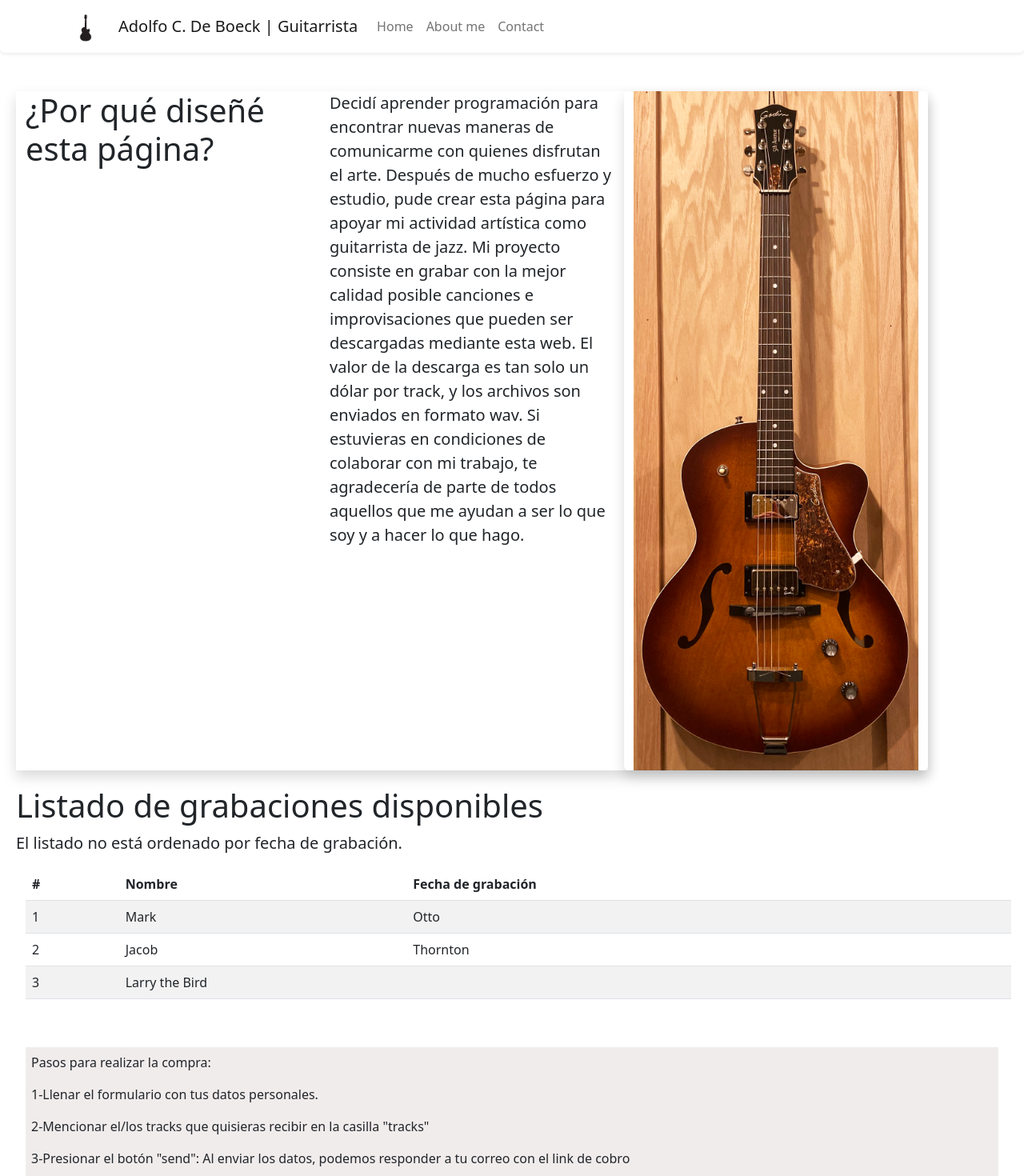
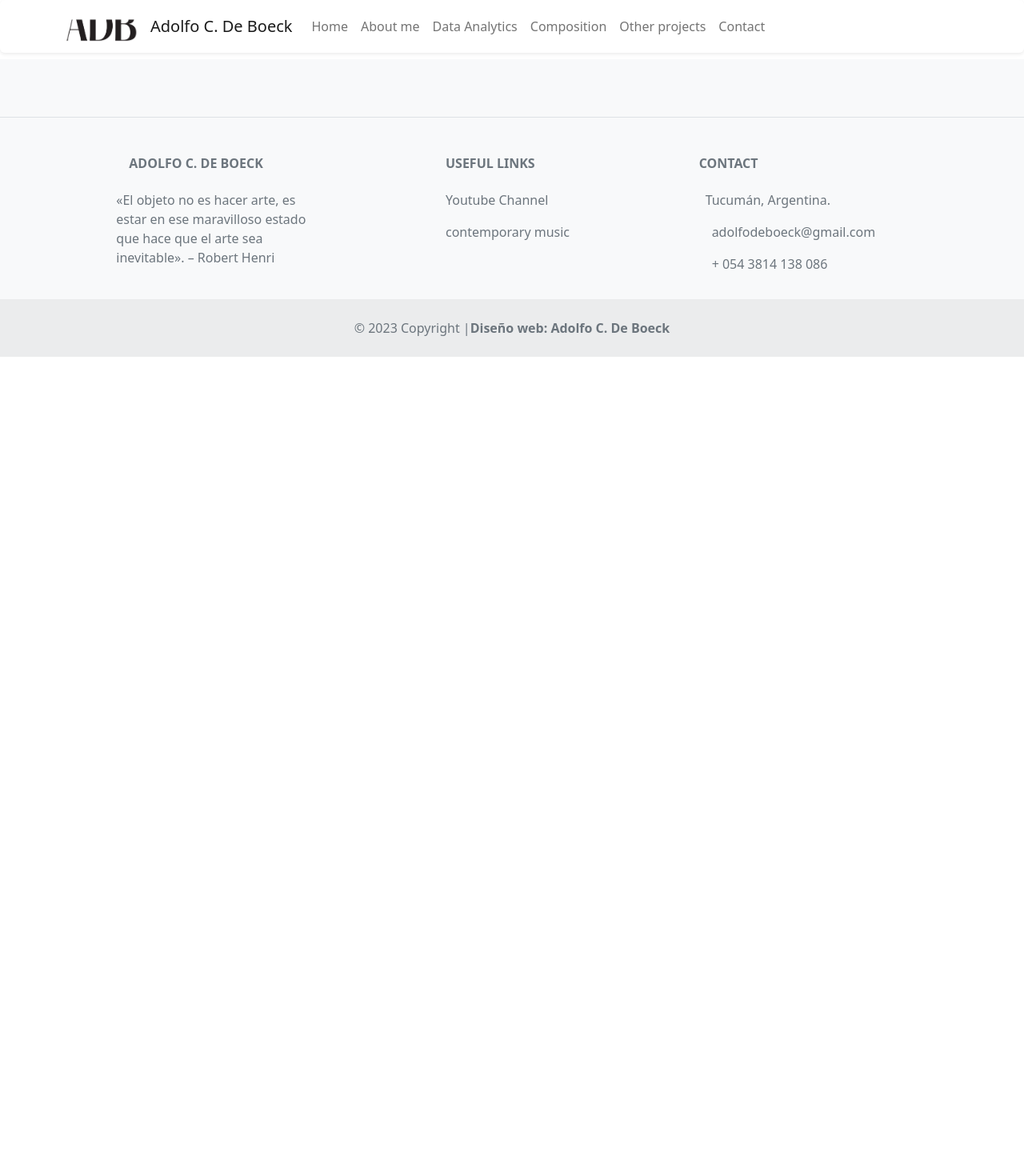
Before and after one commit to adolfo85/adolfodeboeck, a React (Create React App) app: page / in a window 1280 px wide. Shown: the top 1470 px of the page at 80% size. After the commit the page ends 800 px from the top, so only its background shows below. Built offline with nearby package versions, Linux system fonts and the light colour scheme.

Commit message:
corrección de rutas

```diff
--- a/src/App.js
+++ b/src/App.js
@@ -2,7 +2,10 @@
 import './App.css';
 import 'bootstrap/dist/css/bootstrap.min.css';
 import Navegador from './components/Nav';
-import Routes from './routes/Routes';
+// import Rutas from './routes/Routes';
+import { BrowserRouter, Routes, Route } from "react-router-dom";
+import About from './pages/About';
+import Footer from './components/Footer';
 
 
 
@@ -10,10 +13,29 @@ import Routes from './routes/Routes';
 function App() {
   return (
     <>
-    <div className="App">
+    <BrowserRouter>
+
         <Navegador />
-    </div>
-    <Routes />
+
+        <Routes>
+
+        <Route path="/about" element={<About />}></Route>
+
+
+
+
+
+        </Routes>
+
+        <Footer />
+
+
+
+
+
+
+
+    </BrowserRouter>
 
 
 
--- a/src/components/Nav.jsx
+++ b/src/components/Nav.jsx
@@ -2,6 +2,7 @@ import Container from 'react-bootstrap/Container';
 import Nav from 'react-bootstrap/Nav';
 import Navbar from 'react-bootstrap/Navbar';
 import logo from '../img/Logo.png'
+// import About from '../pages/About';
 // import { NavLink } from "react-router-dom";
 // import { Link } from "react-router-dom";
 
@@ -13,18 +14,21 @@ function Navegador() {
       <Navbar.Brand href="#home">
             <img
               src= {logo}
-              width="50"
+              width="90'"
               height="40"
               className="d-inline-block align-top"
               alt="React Bootstrap logo"
             />
           </Navbar.Brand>
-        <Navbar.Brand href="#home">Adolfo C. De Boeck | Guitarrista </Navbar.Brand>
+        <Navbar.Brand href="#home">Adolfo C. De Boeck  </Navbar.Brand>
         <Navbar.Toggle aria-controls="basic-navbar-nav" />
         <Navbar.Collapse id="basic-navbar-nav">
           <Nav className="me-auto">
           <Nav.Link href="/">Home</Nav.Link>
-            <Nav.Link href= '/about'>About me</Nav.Link>
+            <Nav.Link href='/about'>About me</Nav.Link>
+            <Nav.Link href="/link">Data Analytics</Nav.Link>
+            <Nav.Link href="/link">Composition</Nav.Link>
+            <Nav.Link href="/link">Other projects</Nav.Link>
             <Nav.Link href="/link">Contact</Nav.Link>
 
           </Nav>
--- a/src/index.js
+++ b/src/index.js
@@ -3,25 +3,15 @@ import ReactDOM from 'react-dom/client';
 import './index.css';
 import App from './App';
 import reportWebVitals from './reportWebVitals';
-import Toogle from './components/Toggle';
-import Listado from './components/Listado';
-import Toogle2 from './components/Toggle2';
-import Formulario from './components/Formulario';
-import Footer from './components/Footer';
-import Abaut from './components/About'
+
 
 const root = ReactDOM.createRoot(document.getElementById('root'));
 root.render(
+
   <React.StrictMode>
     <App />
 
-    {/* <Abaut /> */}
 
-    <Toogle />
-    <Toogle2 />
-    <Listado />
-    <Formulario />
-    <Footer />
   </React.StrictMode>
 );
 
--- a/src/components/About.jsx
+++ b/src/pages/About.jsx
@@ -1,5 +1,5 @@
 import React, { useState } from 'react';
-import css from './About.css'
+
 
 
 function About() {
--- a/src/components/Home.jsx
+++ b/src/pages/Home.jsx
@@ -1,10 +1,12 @@
 import React from 'react'
-import Navegador from './Nav'
+import Navegador from '../components/Nav'
 
 const Home = () =>{
     return(
 
-        <Navegador />
+
+        <h1>gola</h1>
+        // <Navegador />
 
 
     )
--- a/src/routes/Routes.jsx
+++ b/src/routes/Routes.jsx
@@ -15,28 +15,28 @@
 // Teorías de por qué no funciona:
 // -diego utiliza to en los Nav links en vez de href. El utiliza NavLinks y no Nav.Links. A mí los NavLinks me rompen la página.
 // -Estoy importando los componentes en el index y los componentes del componente Routes no se visualizan
-
+// Algunos ponen el browserRouter en el app.js es correcto???
 
 import React from 'react'
 import { DEFAULT_MIN_BREAKPOINT } from 'react-bootstrap/esm/ThemeProvider'
 import { BrowserRouter, Routes, Route, useHref } from "react-router-dom"
-import Home from '../components/Home'
+import Home from '../pages/Home'
 // import Navegador from '../components/Nav'
-import About from '../components/About'
+import About from '../pages/About'
 
 const Rutas = () => {
 
     return (
         <BrowserRouter>
         {/* <Navegador /> */}
-        <Routes>
-            <Route path='/' element={Home}></Route>
-         </Routes>
 
          <Routes>
              <Route path='/about' element={About}></Route>
          </Routes>
 
+        <Routes>
+            <Route path='/' element={Home}></Route>
+         </Routes>
 
         </BrowserRouter>
 
```
Also changed, not shown: src/components/About.css (deleted), src/img/Logo.png.
